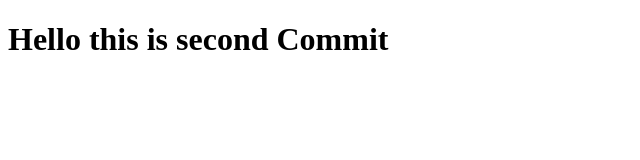
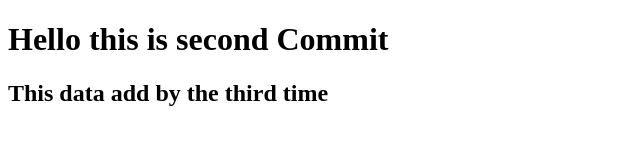
Before and after one commit to tanzilmia/Git-test, a plain HTML site: page index.html in a window 1280 px wide. Shown: the whole page, without its empty margins (0-640 px from the left). Drawn offline with Linux system fonts and the light colour scheme.

Commit message:
3rd time add

```diff
--- a/index.html
+++ b/index.html
@@ -8,5 +8,7 @@
 </head>
 <body>
     <h1>Hello this is second Commit</h1>
+    <!-- second data add  -->
+    <h2>This data add by the third time </h2>
 </body>
 </html>
```
